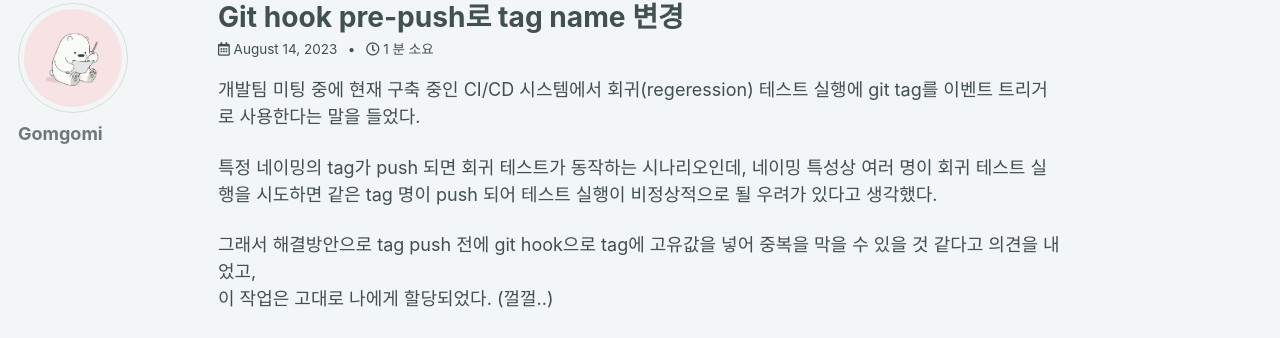
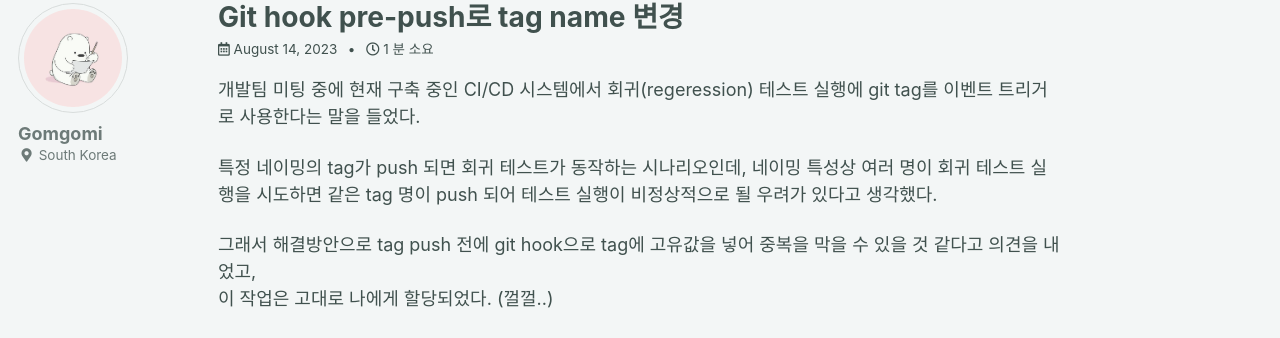
Before and after one commit to gomgomi/gomgomi.github.io, a Jekyll site: the page built from _posts/2023-08-14-tag-pre-push-with-autoname.md, in a window 1280 px wide. Shown: the part 143-481 px from the top of the page. Built offline with Jekyll 4.4.1, drawn with Linux system fonts in a browser that asks for light colours; cached includes are drawn as plain includes.

Commit message:
Modified something files for RSS

```diff
--- a/Gemfile
+++ b/Gemfile
@@ -2,4 +2,4 @@ gem "jekyll"
 gem "minimal-mistakes-jekyll", :github => "mmistakes/minimal-mistakes"
 gem "kramdown-parser-gfm"
 gem 'jekyll-sitemap'
-gem 'jekyll-feed'
+# gem 'jekyll-feed'
--- a/_config.yml
+++ b/_config.yml
@@ -57,7 +57,7 @@ reCaptcha:
   siteKey                :
   secret                 :
 atom_feed:
-  path                   : # blank (default) uses feed.xml
+  path                   : rss.xml # blank (default) uses feed.xml
   hide                   : # true, false (default)
 search                   : true # true, false (default)
 search_full_content      : true # true, false (default)
@@ -107,7 +107,7 @@ author:
   name             : "Gomgomi"
   avatar           : "/assets/images/gom.jpg" # path of avatar image, e.g. "/assets/images/bio-photo.jpg"
   bio              :
-  location         :
+  location         : "South Korea"
   email            :
   links:
     - label: "Email"
```
